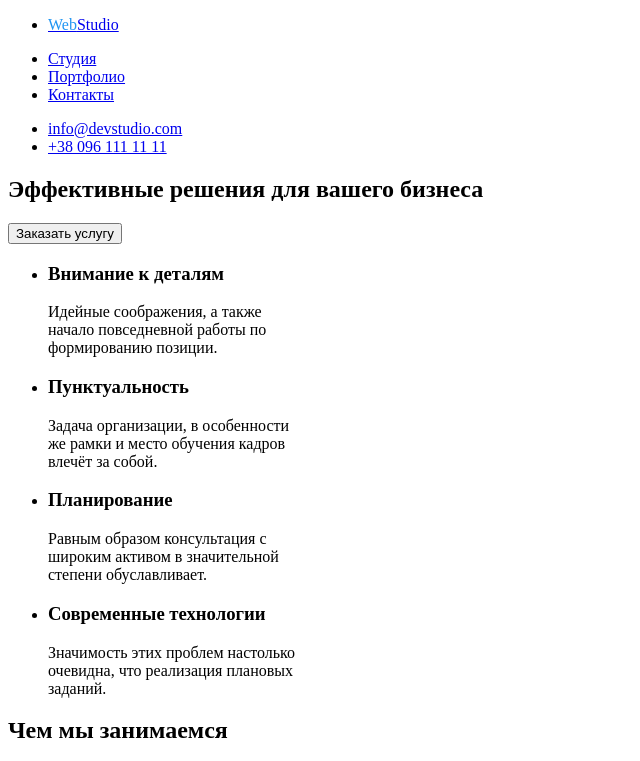
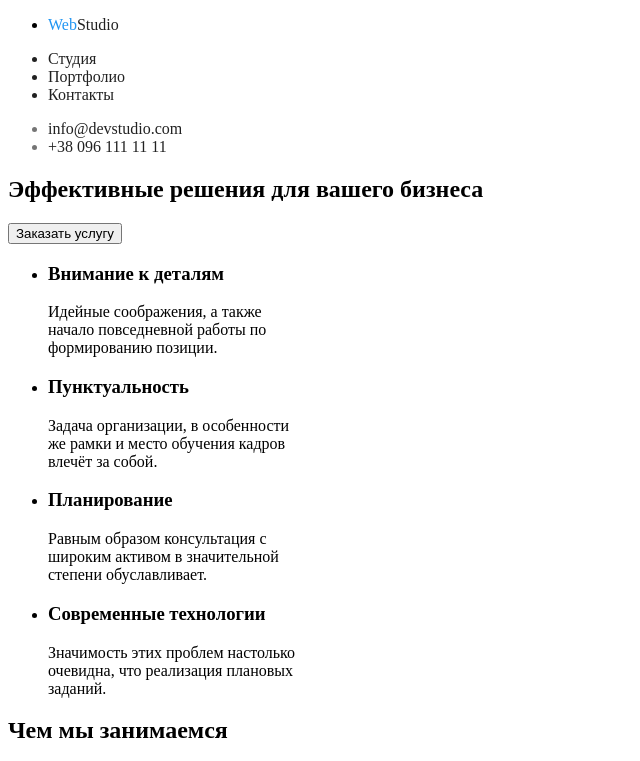
Before and after one commit to Anastasia6588/fecore30-goit-markup-hw2, a plain HTML site: page index.html in a window 1280 px wide. Shown: the top 761 px of the page, without its empty margins (0-640 px from the left). Drawn offline with Linux system fonts and the light colour scheme.

Commit message:
css-correction

```diff
--- a/css/styles.css
+++ b/css/styles.css
@@ -3,6 +3,28 @@
 	--special-text-color: #757575;
 	--hover-color: #2196f3;
 	--light-text-color: #ffffff;
+}
+
+ul {
+	text-decoration: none;
+}
+
+a {
+	text-decoration: none;
+	color: var(--main-text-color);
+}
+
+.site-nav {
+	color: var(--main-text-color);
+}
+
+.site-nav:hover,
+:focus {
+	color: var(--hover-color);
+}
+
+.contacts {
+	color: var(--special-text-color);
 }
 
 .visually-hidden {
--- a/index.html
+++ b/index.html
@@ -18,14 +18,14 @@
                     <p><span class="web-color">Web</span>Studio<Studio</p>
                     </a>
                 </li>
-                <li><a href="#">Студия</a></li>
-                <li><a href="portfolio.html">Портфолио</a></li>
-                <li><a href="#">Контакты</a></li>
+                <li class="site-nav"><a href="#">Студия</a></li>
+                <li class="site-nav"><a href="portfolio.html">Портфолио</a></li>
+                <li class="site-nav"><a href="#">Контакты</a></li>
             </ul>
         </nav>
         <ul>
-            <li><a href="mailto:info@devstudio.com">info@devstudio.com</a></li>
-            <li><a href="tel:+380961111111">+38 096 111 11 11</a></li>
+            <li class="contacts"><a href="mailto:info@devstudio.com">info@devstudio.com</a></li>
+            <li class="contacts"><a href="tel:+380961111111">+38 096 111 11 11</a></li>
         </ul>
     </header>
 
```
